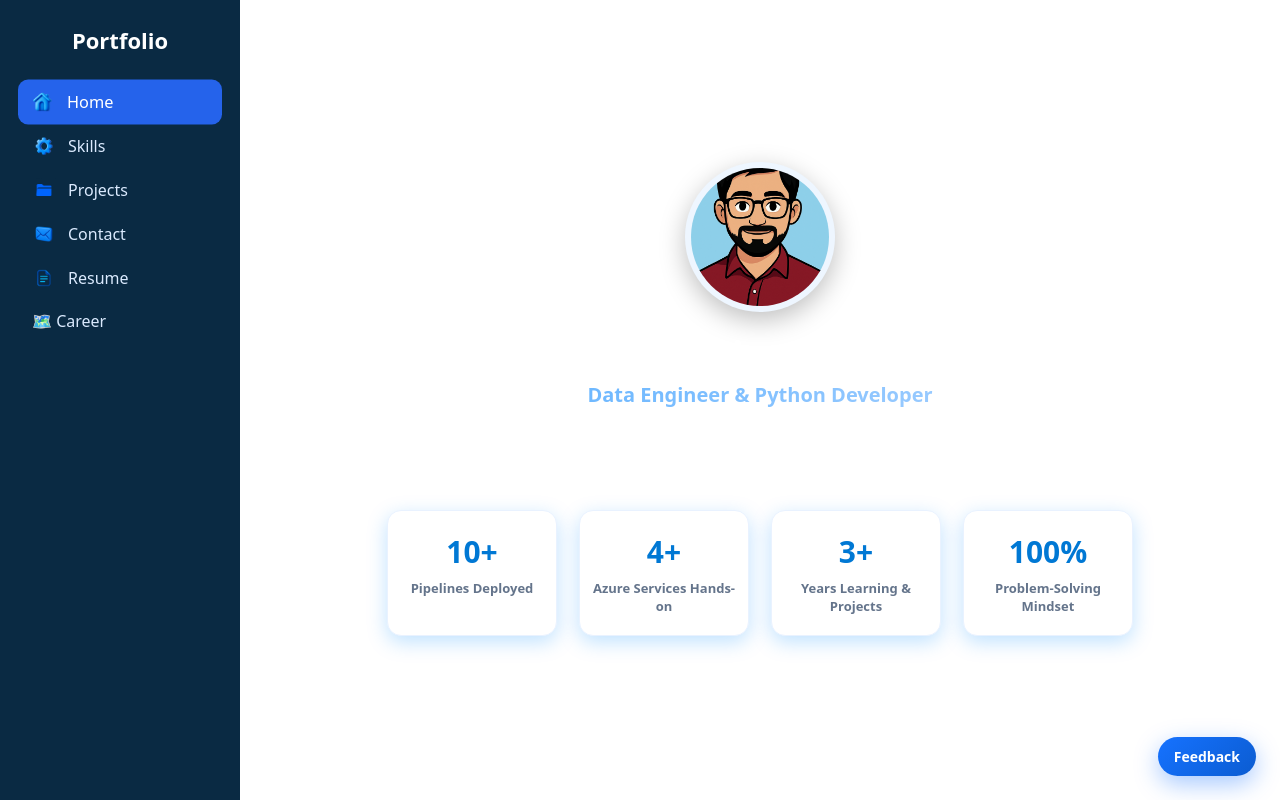
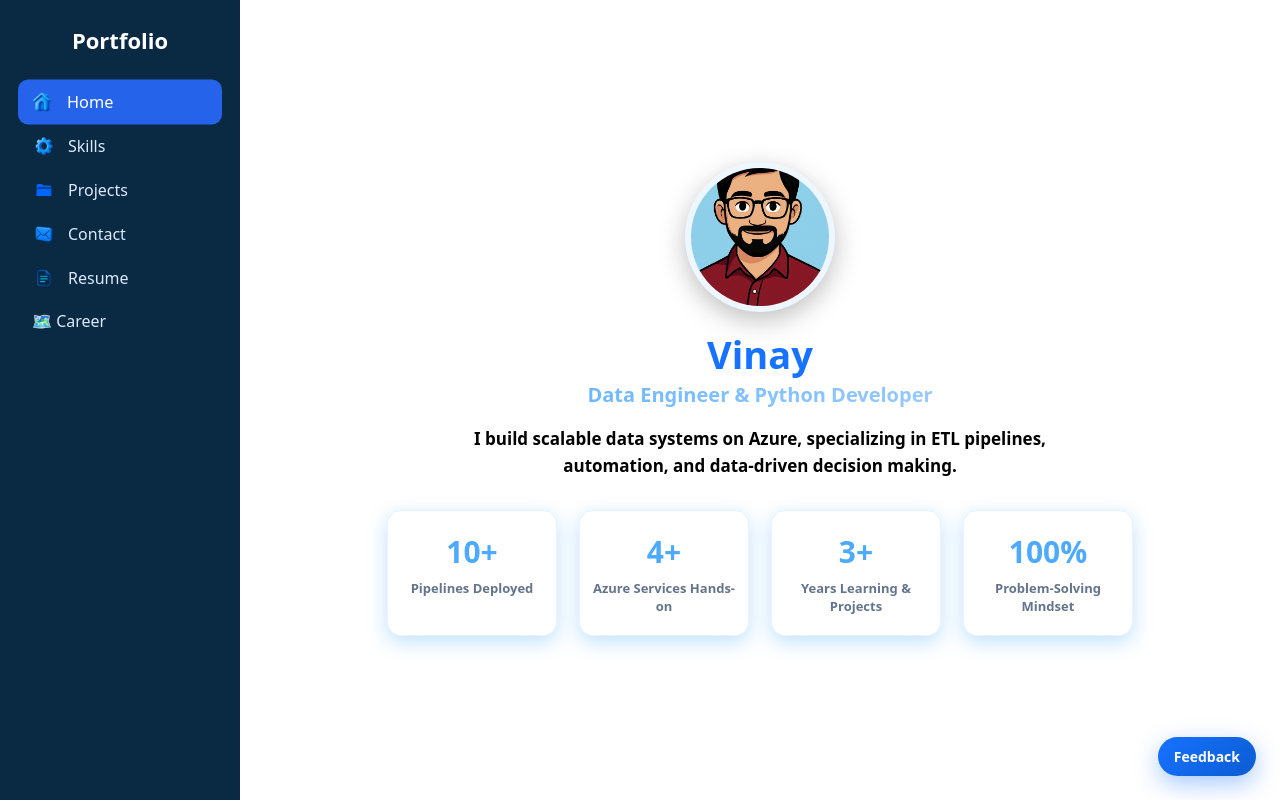
Before and after one commit to VinayHubz/vinay-portfolio, a React (Create React App) app: page / in a window 1280 px wide. Built offline with nearby package versions, Linux system fonts and the light colour scheme.

Commit message:
Updated Home.css with new colors and selection fix

```diff
--- a/src/components/Home.css
+++ b/src/components/Home.css
@@ -3,7 +3,7 @@
   width: 100%;
   min-height: 100vh;
   padding: 60px 20px;
-  background: linear-gradient(180deg, #0e1a2c, #0a1422 70%);
+  background: linear-gradient(180deg, #071220, #0e1a2c 40%, #0a1422 90%);
   display: flex;
   justify-content: center;
   align-items: center;
@@ -35,14 +35,15 @@
   object-fit: cover;
 }
 
-/* Name */
+/* Name (Azure Blue) */
 .home-name {
   font-size: 38px;
   font-weight: 800;
   margin-top: 10px;
+  color: #1672ff;
 }
 
-/* Gradient Role Text */
+/* Gradient Role */
 .home-role {
   font-size: 20px;
   font-weight: 700;
@@ -52,17 +53,17 @@
   -webkit-text-fill-color: transparent;
 }
 
-/* Bio - BLACK bold */
+/* Bio (Black) */
 .home-bio {
   max-width: 650px;
   margin: 0 auto;
   font-size: 17px;
   line-height: 1.6;
-  color: #ffffff;
+  color: #000000;
   font-weight: 600;
 }
 
-/* Stats container */
+/* Stats */
 .home-stats {
   margin-top: 32px;
   display: flex;
@@ -71,7 +72,6 @@
   gap: 22px;
 }
 
-/* WHITE cards */
 .stat-card {
   width: 170px;
   background: #ffffff;
@@ -83,7 +83,7 @@
   transition: 0.2s ease;
 }
 
-/* Floating-Lift Idle Animation */
+/* Floating animation */
 .float-b {
   animation: floatUpDown 3s ease-in-out infinite;
 }
@@ -94,17 +94,16 @@
   100% { transform: translateY(0px); }
 }
 
-/* Hover lift */
 .stat-card:hover {
   transform: translateY(-12px);
   box-shadow: 0px 14px 30px rgba(0, 140, 255, 0.35);
 }
 
-/* Stat text */
+/* Stat text (Electric Blue) */
 .stat-value {
   font-size: 30px;
   font-weight: 800;
-  color: #0078d4;
+  color: #4daaff;
 }
 
 .stat-label {
@@ -147,7 +146,13 @@
   box-shadow: 0 6px 18px rgba(0,0,0,0.25);
 }
 
-/* Mobile responsive */
+/* PURE BLUE SELECTION (No white highlight) */
+::selection {
+  background: #0b5cd1;
+  color: white;
+}
+
+/* Mobile */
 @media (max-width: 600px) {
   .profile-wrap { width: 120px; height: 120px; }
   .home-name { font-size: 32px; }
```
